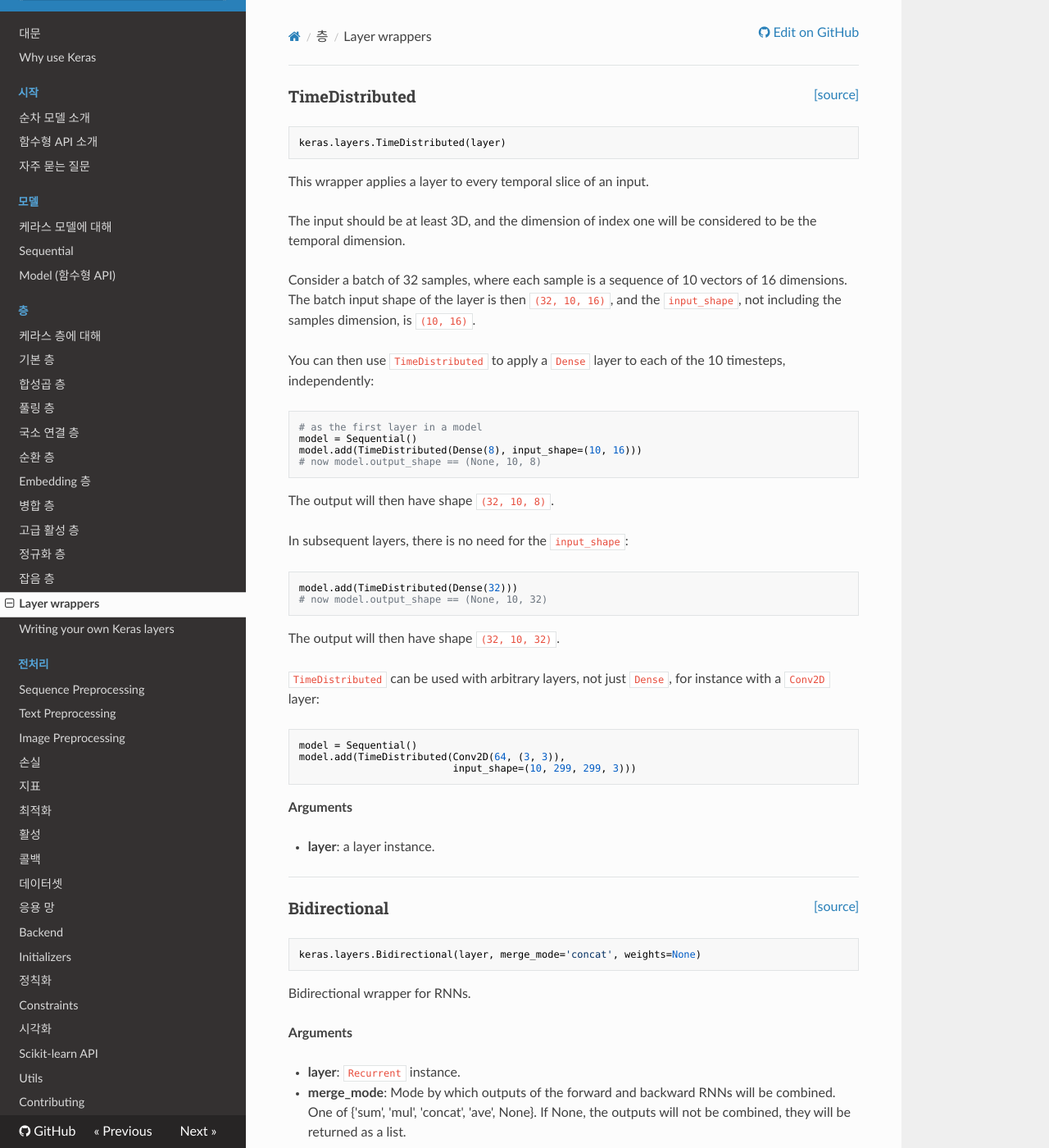
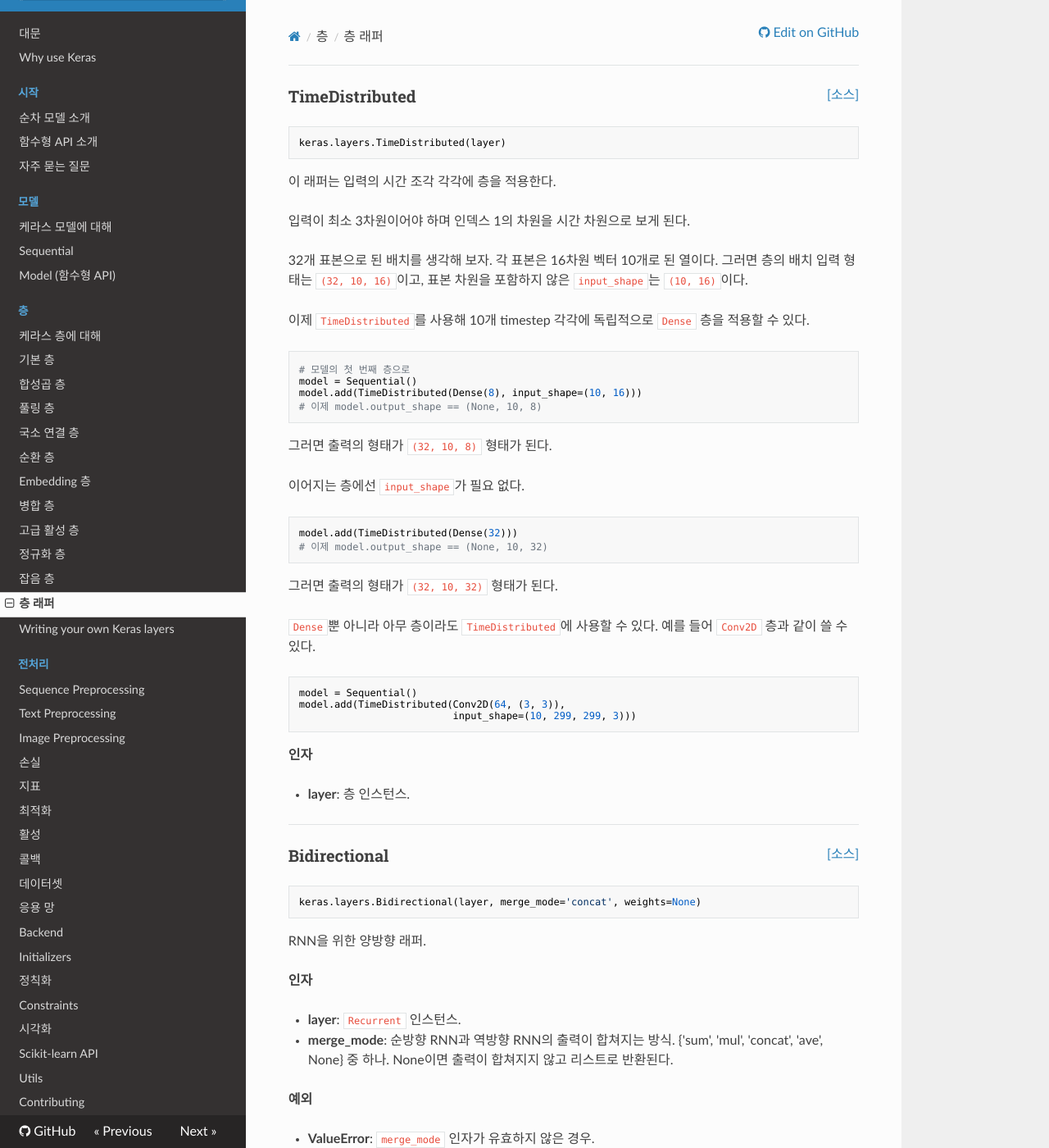
Before and after one commit to wariua/keras-docs-ko, an MkDocs documentation site: the page built from sources/layers/wrappers.md, in a window 1280 px wide and 1400 px high. Shown: the whole window at 82% size. Built offline with MkDocs 1.6.1, drawn with Linux system fonts in a browser that asks for light colours; nearby versions of some CDN libraries; old or Windows-style settings are respelled for this version of MkDocs; some of the changed text lies outside the part shown.

Commit message:
translated layers/wrappers.md

````diff
--- a/mkdocs.yml
+++ b/mkdocs.yml
@@ -32,7 +32,7 @@ pages:
   - 고급 활성 층: layers/advanced-activations.md
   - 정규화 층: layers/normalization.md
   - 잡음 층: layers/noise.md
-  - Layer wrappers: layers/wrappers.md
+  - 층 래퍼: layers/wrappers.md
   - Writing your own Keras layers: layers/writing-your-own-keras-layers.md
 - 전처리:
   - Sequence Preprocessing: preprocessing/sequence.md
--- a/sources/layers/wrappers.md
+++ b/sources/layers/wrappers.md
@@ -1,43 +1,43 @@
-<span style="float:right;">[[source]](https://github.com/keras-team/keras/blob/master/keras/layers/wrappers.py#L114)</span>
+<span style="float:right;">[[소스]](https://github.com/keras-team/keras/blob/master/keras/layers/wrappers.py#L114)</span>
 ### TimeDistributed
 
 ```python
 keras.layers.TimeDistributed(layer)
 ```
 
-This wrapper applies a layer to every temporal slice of an input.
+이 래퍼는 입력의 시간 조각 각각에 층을 적용한다.
 
-The input should be at least 3D, and the dimension of index one
-will be considered to be the temporal dimension.
+입력이 최소 3차원이어야 하며 인덱스 1의 차원을
+시간 차원으로 보게 된다.
 
-Consider a batch of 32 samples,
-where each sample is a sequence of 10 vectors of 16 dimensions.
-The batch input shape of the layer is then `(32, 10, 16)`,
-and the `input_shape`, not including the samples dimension, is `(10, 16)`.
+32개 표본으로 된 배치를 생각해 보자.
+각 표본은 16차원 벡터 10개로 된 열이다.
+그러면 층의 배치 입력 형태는 `(32, 10, 16)`이고,
+표본 차원을 포함하지 않은 `input_shape`는 `(10, 16)`이다.
 
-You can then use `TimeDistributed` to apply a `Dense` layer
-to each of the 10 timesteps, independently:
+이제 `TimeDistributed`를 사용해 10개 timestep 각각에
+독립적으로 `Dense` 층을 적용할 수 있다.
 
 ```python
-# as the first layer in a model
+# 모델의 첫 번째 층으로
 model = Sequential()
 model.add(TimeDistributed(Dense(8), input_shape=(10, 16)))
-# now model.output_shape == (None, 10, 8)
+# 이제 model.output_shape == (None, 10, 8)
 ```
 
-The output will then have shape `(32, 10, 8)`.
+그러면 출력의 형태가 `(32, 10, 8)` 형태가 된다.
 
-In subsequent layers, there is no need for the `input_shape`:
+이어지는 층에선 `input_shape`가 필요 없다.
 
 ```python
 model.add(TimeDistributed(Dense(32)))
-# now model.output_shape == (None, 10, 32)
+# 이제 model.output_shape == (None, 10, 32)
 ```
 
-The output will then have shape `(32, 10, 32)`.
+그러면 출력의 형태가 `(32, 10, 32)` 형태가 된다.
 
-`TimeDistributed` can be used with arbitrary layers, not just `Dense`,
-for instance with a `Conv2D` layer:
+`Dense`뿐 아니라 아무 층이라도 `TimeDistributed`에 사용할 수 있다.
+예를 들어 `Conv2D` 층과 같이 쓸 수 있다.
 
 ```python
 model = Sequential()
@@ -45,35 +45,35 @@ model.add(TimeDistributed(Conv2D(64, (3, 3)),
                           input_shape=(10, 299, 299, 3)))
 ```
 
-__Arguments__
+__인자__
 
-- __layer__: a layer instance.
+- __layer__: 층 인스턴스.
 
 ----
 
-<span style="float:right;">[[source]](https://github.com/keras-team/keras/blob/master/keras/layers/wrappers.py#L332)</span>
+<span style="float:right;">[[소스]](https://github.com/keras-team/keras/blob/master/keras/layers/wrappers.py#L332)</span>
 ### Bidirectional
 
 ```python
 keras.layers.Bidirectional(layer, merge_mode='concat', weights=None)
 ```
 
-Bidirectional wrapper for RNNs.
+RNN을 위한 양방향 래퍼.
 
-__Arguments__
+__인자__
 
-- __layer__: `Recurrent` instance.
-- __merge_mode__: Mode by which outputs of the
-    forward and backward RNNs will be combined.
-    One of {'sum', 'mul', 'concat', 'ave', None}.
-    If None, the outputs will not be combined,
-    they will be returned as a list.
+- __layer__: `Recurrent` 인스턴스.
+- __merge_mode__: 순방향 RNN과 역방향 RNN의
+    출력이 합쳐지는 방식.
+    {'sum', 'mul', 'concat', 'ave', None} 중 하나.
+    None이면 출력이 합쳐지지 않고
+    리스트로 반환된다.
 
-__Raises__
+__예외__
 
-- __ValueError__: In case of invalid `merge_mode` argument.
+- __ValueError__: `merge_mode` 인자가 유효하지 않은 경우.
 
-__Examples__
+__예시__
 
 
 ```python
````
